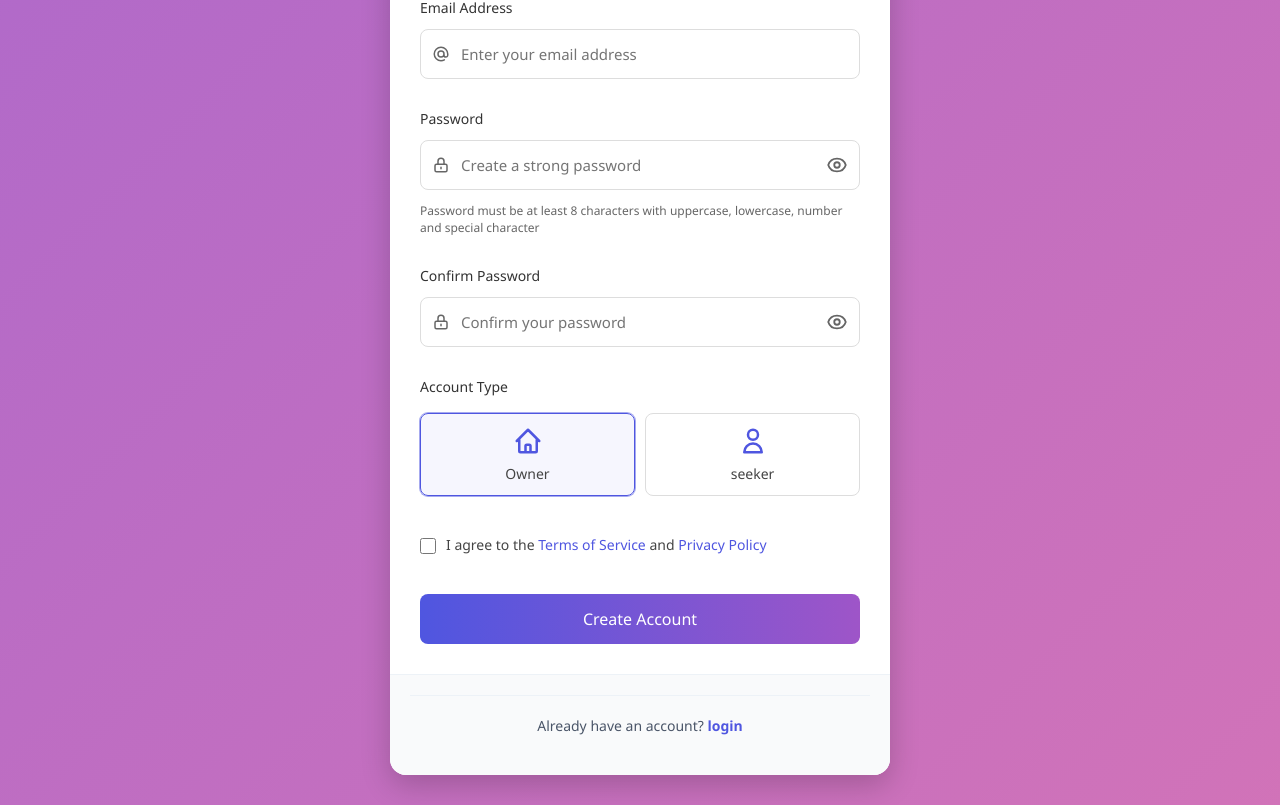
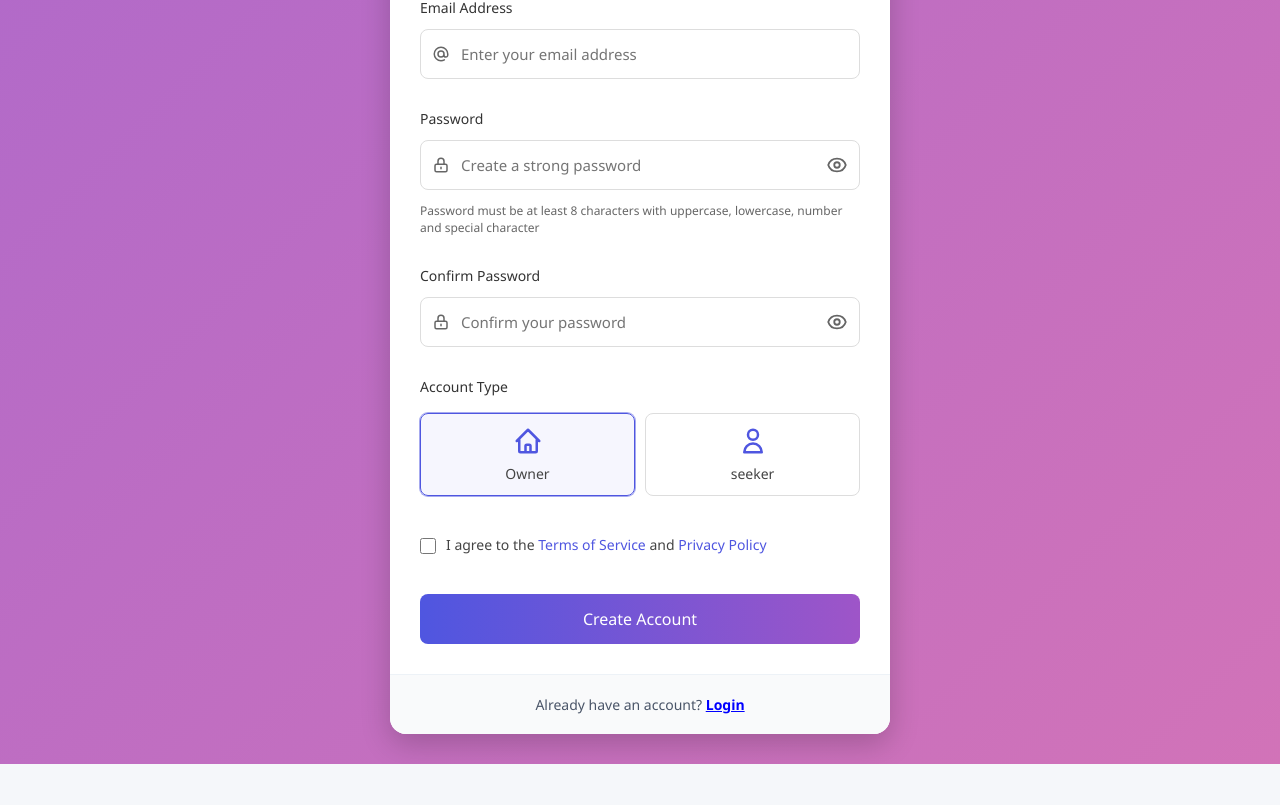
Before and after one commit to Shreyanshsohane/book_app, a React (Vite) app in the folder bookclient/: page /sign-up in a window 1280 px wide. Shown: the part 379-1184 px from the top of the page. After the commit the page ends 1143 px from the top, so only its background shows below. Built offline with nearby package versions, Linux system fonts and the light colour scheme.

Commit message:
fixing deployment bug

```diff
--- a/bookclient/src/pages/LoginPage.tsx
+++ b/bookclient/src/pages/LoginPage.tsx
@@ -98,7 +98,24 @@ function Login() {
         {/* Footer */}
         <div className="login-footer">
           <p>
-            Don't have an account? <Link to="/sign-up">Sign up</Link>
+            Don't have an account?{" "}
+            <a
+              role="button"
+              tabIndex={0}
+              style={{
+                cursor: "pointer",
+                textDecoration: "underline",
+                color: "blue",
+              }}
+              onClick={() => {
+                navigate("/sign-up");
+              }}
+              onKeyDown={(e) => {
+                if (e.key === "Enter") navigate("/sign-up");
+              }}
+            >
+              Sign up
+            </a>
           </p>
         </div>
       </div>
--- a/bookclient/src/pages/SignUpPage.tsx
+++ b/bookclient/src/pages/SignUpPage.tsx
@@ -227,11 +227,22 @@ function Signup() {
 
         {/* Footer */}
         <div className="signup-footer">
-          <div className="login-footer">
-            <p>
-              Already have an account? <Link to="/">login</Link>
-            </p>
-          </div>
+          <p>
+            Already have an account?{" "}
+            <a
+              role="button"
+              tabIndex={0}
+              style={{
+                cursor: "pointer",
+                textDecoration: "underline",
+                color: "blue",
+              }}
+              onClick={() => navigate("/")}
+              onKeyDown={(e) => e.key === "Enter" && navigate("/")}
+            >
+              Login
+            </a>
+          </p>
         </div>
       </div>
     </div>
```
